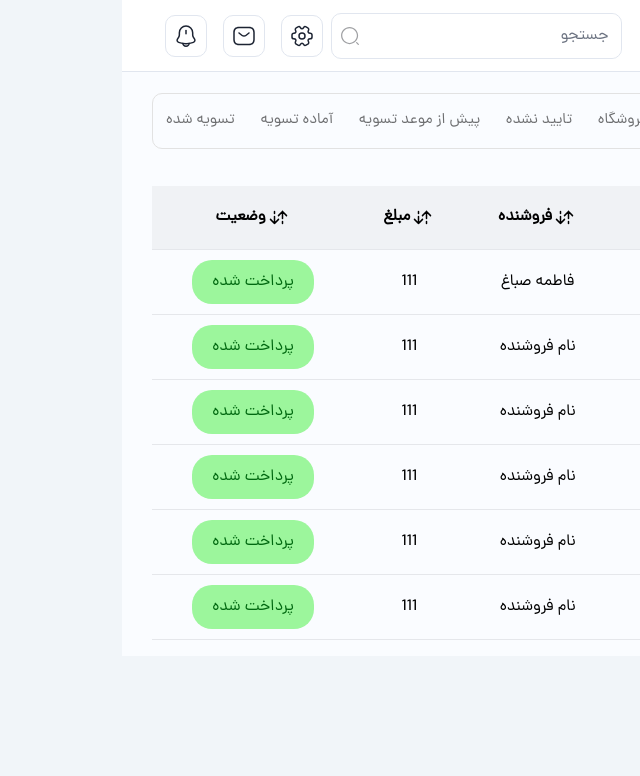
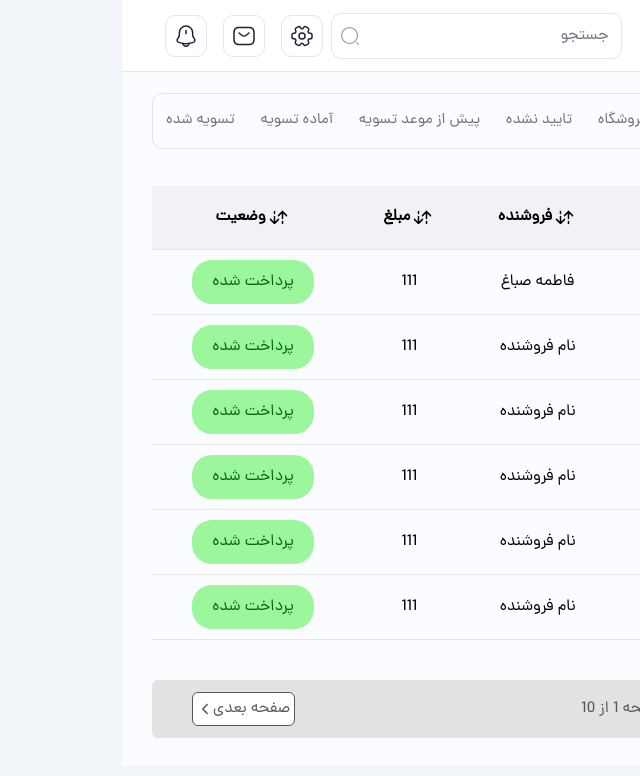
Before and after one commit to Spark-Code-Team/epaal-frontend, a Next.js app in the folder epaal/: page /admin/settlement-seller in a window 1280 px wide. Shown: the top 776 px of the page, without its empty margins (640-1280 px from the left). Built offline with nearby package versions, Linux system fonts and the light colour scheme.

Commit message:
pagination

```diff
--- a/epaal/src/components/module/adminModule/settlement/TableSettlement.js
+++ b/epaal/src/components/module/adminModule/settlement/TableSettlement.js
@@ -1,3 +1,4 @@
+import Pagination from "@/components/elements/Pagination";
 import Arrows from "../../../../../public/icons/Arrows";
 
 const TableSettlement = () => {
@@ -166,6 +167,8 @@ const TableSettlement = () => {
 
       </table>
 
+        <Pagination/>
+
     </div>
   );
 };
```
Also changed, not shown: 1 other file (tests, documents, lock files or other folders).
